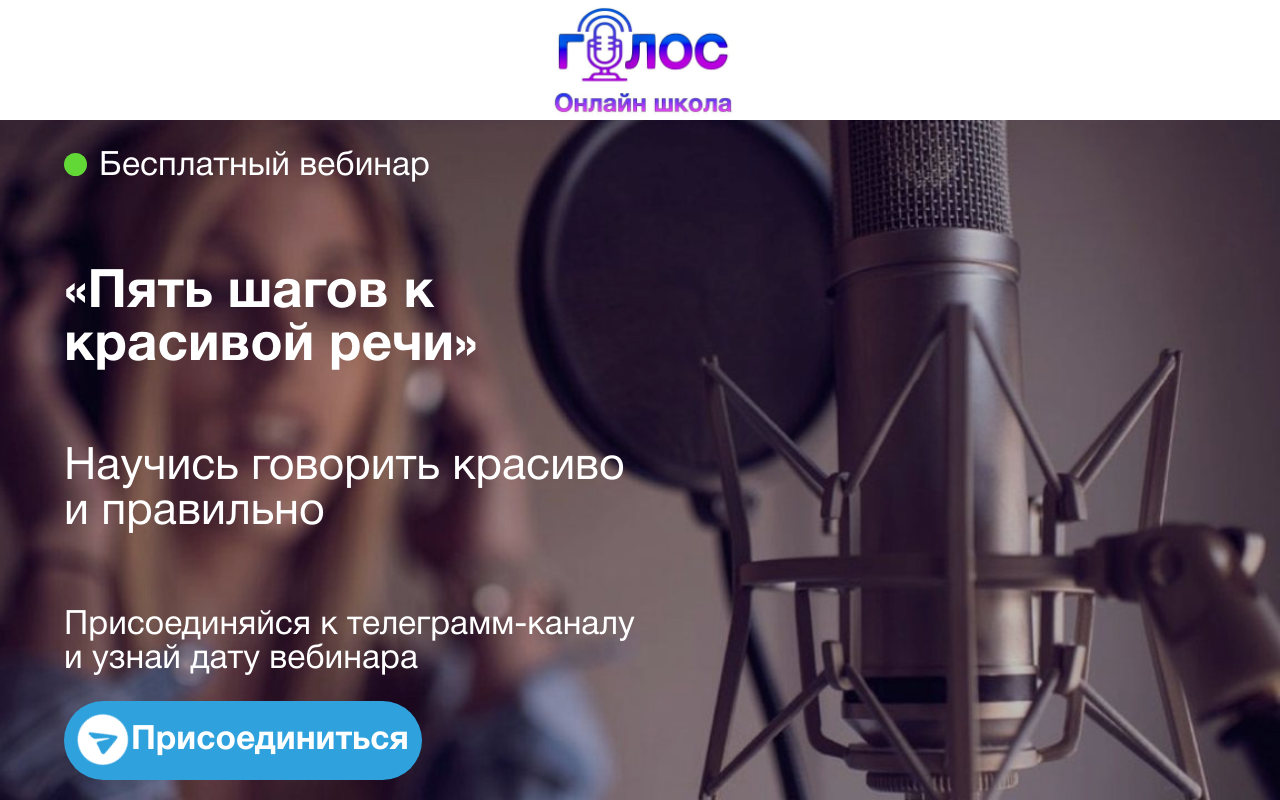
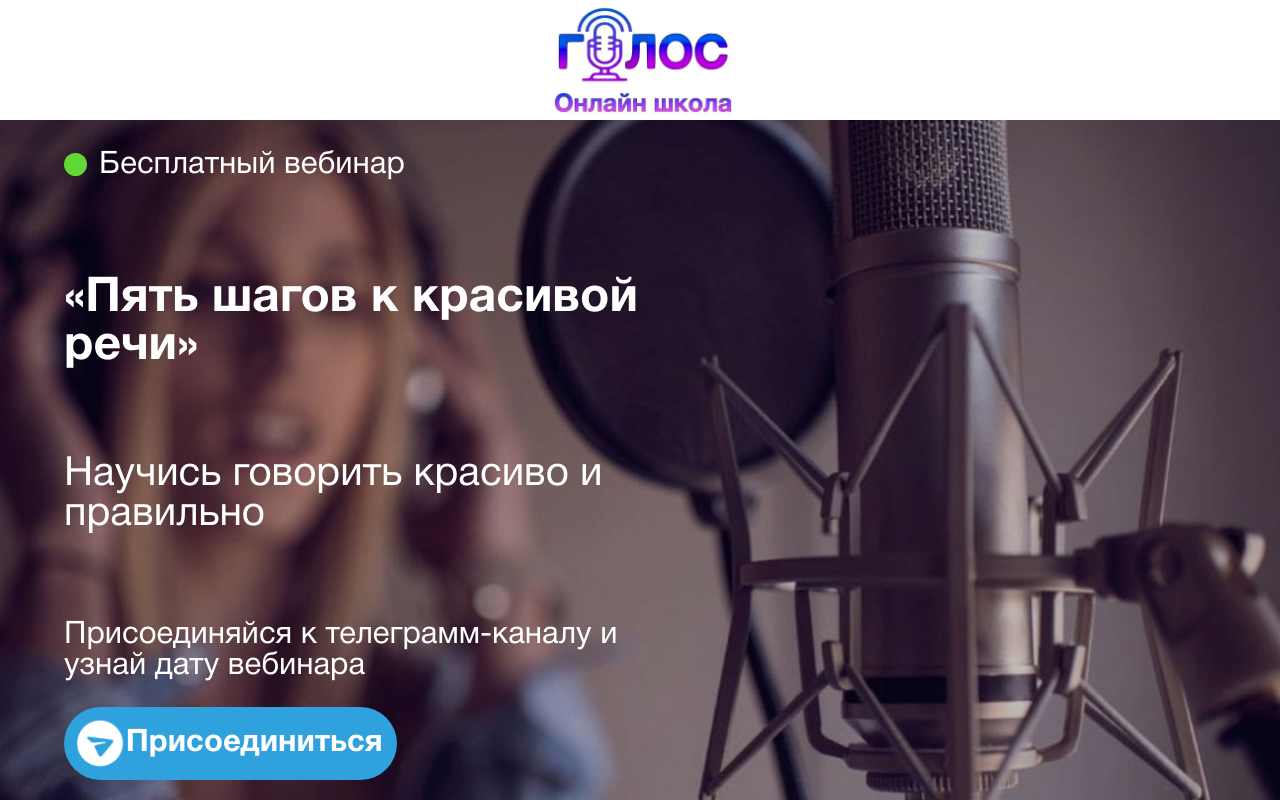
Before and after one commit to EnyngS/voice, a plain HTML site: page index.html in a window 1280 px wide. Drawn offline with Linux system fonts and the light colour scheme.

Commit message:
Add files via upload

```diff
--- a/index.html
+++ b/index.html
@@ -3,19 +3,19 @@
 
 <head>
 	<meta charset="UTF-8">
-	<title>Школа "Голос"</title>
+	<title>Вебинар "5 шагов к красивой речи"</title>
 	<meta name="viewport" content="width=device-width, initial-scale=1.0, maximum-scale=1.0, user-scalable=0">
 	<meta name="description" content="На бесплатном онлайн вебинаре от школы 'Голос' вы сможете научиться говорить уверенно и красиво">
 	<meta name=”robots” content=”all” />
-	<meta name="keywords" content="онлайн вебинар, школа голос, красивый голос, уверенная речь, упражнения для четкости речи, улучшение дикции" />
+	<meta name="keywords" content="онлайн вебинар, школа голос, красивый голос, уверенная речь, упражнения для четкости речи, улучшение дикции, озвучка текстов, актёрское мастерство, радиоведущие" />
 	<link rel="stylesheet" href="css/style.css">
-
-		<link rel="shortcut icon" href="/img/microphone_icon-icons.com_60074.ico" type="image/x-icon">
+	<link rel="shortcut icon" href="/img/icon.ico" type="image/x-icon">
 	<script src="https://use.fontawesome.com/529daa3871.js"></script>
 </head>
 
 <body>
 
+<div class="container">
 	<header class="head">
 		<div class="head__logo"></div>
 		<div class="head__main">
@@ -89,5 +89,6 @@
 
 	</footer>
 	</body>
+</div>
 
 </html>
--- a/scss/style.scss
+++ b/scss/style.scss
@@ -1,7 +1,7 @@
 // Файл обнуляющих стилей
 @import "_nullstyle";
 
-$maxWidth: 1920;
+$maxWidth: 2500;
 @mixin adaptiv-font($pcSize, $mobSize) {
 	$addSize: $pcSize - $mobSize;
 	$maxWidth: $maxWidth - 320;
@@ -33,6 +33,12 @@ html{
 body{
 	overflow: auto;
 	height: 100%;
+
+}
+.container {
+	max-width: 1280px;
+	margin: 0 auto;
+
 }
 
 .tg {
@@ -213,6 +219,7 @@ padding: 5% ;
 	display: flex;
 	width: 100%;
 justify-content: space-between;
+
 border-bottom: 1px solid #5E5E5E ;
 position: relative;
 &__string {
@@ -222,6 +229,7 @@ position: relative;
 	text-align: center;
 	width: 100%;
 	@include adaptiv-font(36, 14);
+
 }
 	&__img {
 		position: relative;
@@ -249,7 +257,7 @@ position: relative;
 		padding: 3% 5% ;
 		color: #5E5E5E;
 
-		padding: 2% 3%;
+		padding: 5% 3%;
 		display: flex;
 		flex-direction: column;
 		justify-content: space-between
```
Also changed, not shown: css/style.css, img/icon.ico (added). Lines whose indentation alone changed are shown as unchanged.
